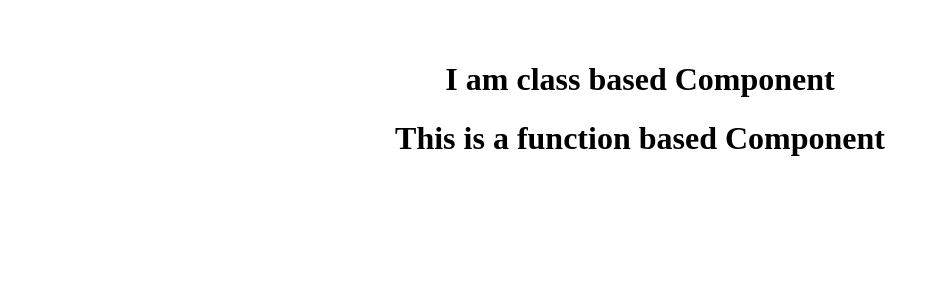
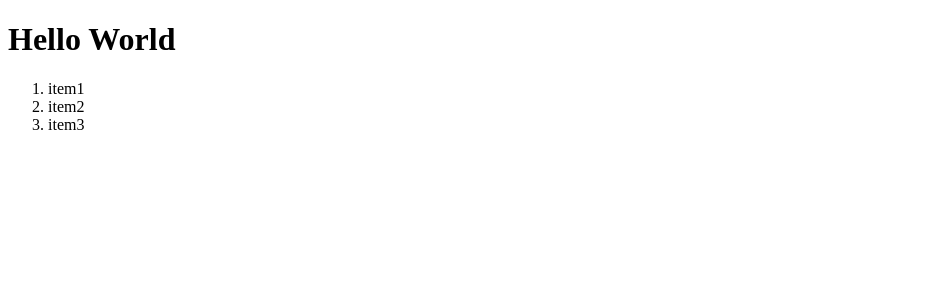
Before and after one commit to jkplearner/Java-full-stack-training, a React (Vite) app in the folder react/day1/app/: page / in a window 1280 px wide. Shown: the top 300 px of the page, without its empty margins (0-940 px from the left). Built offline with nearby package versions, Linux system fonts and the light colour scheme.

Commit message:
usign JSX to create elemets

```diff
--- a/react/day1/app/src/App.jsx
+++ b/react/day1/app/src/App.jsx
@@ -1,7 +1,7 @@
 import { useState } from 'react'
 import reactLogo from './assets/react.svg'
 import viteLogo from '/vite.svg'
-import './App.css'
+// import './App.css'
 
 function App() {
   const [count, setCount] = useState(0)
--- a/react/day1/app/src/Component/Cbc.jsx
+++ b/react/day1/app/src/Component/Cbc.jsx
@@ -1,7 +1,12 @@
 import React from "react";
 class Cbc extends React.Component {
   render() {
-    return (<h1>I am class based Component</h1>);
+    return (
+      <><h1>This is a Class based Component</h1>
+      <h2>Name : M Jaya Krishna Pavan</h2>
+      <h2>Roll Number : 2211CS010388</h2>
+      <h2>CSE - Group 5</h2></>
+  );
   }
 }
 export default Cbc;
--- /dev/null
+++ b/react/day1/app/src/Component/Demo.jsx
@@ -0,0 +1,17 @@
+import React from 'react'
+
+const Demo = () => {
+  return (
+    <>
+      {React.createElement("h1", "null", "Hello World")}
+      {React.createElement("ol", {id : "demo"},
+        React.createElement("li", null, "item1"),
+        React.createElement("li", null, "item2"),
+        React.createElement("li", null, "item3")
+        )
+      }
+      </>
+  )
+}
+
+export default Demo;
--- a/react/day1/app/src/Component/Fbc.jsx
+++ b/react/day1/app/src/Component/Fbc.jsx
@@ -1,8 +1,10 @@
 import React from "react";
 function Fbc(){
     return(
-        <h1>This is a function based Component</h1>
-
+        <><h1>This is a function based Component</h1>
+        <h2>Name : M Jaya Krishna Pavan</h2>
+        <h2>Roll Number : 2211CS010388</h2>
+        <h2>CSE - Group 5</h2></>
     );
 }
 export default Fbc;
--- a/react/day1/app/src/main.jsx
+++ b/react/day1/app/src/main.jsx
@@ -4,9 +4,9 @@ import { createRoot } from 'react-dom/client'
 import App from './App.jsx'
 import Cbc from './Component/Cbc.jsx'
 import Fbc from './Component/Fbc.jsx'
+import Demo from './Component/demo.jsx'
 createRoot(document.getElementById('root')).render(
   <StrictMode>
-    <Cbc/>
-    <Fbc/>
+    <Demo />
   </StrictMode>,
 )
```
Also changed, not shown: 1 other file (tests, documents, lock files or other folders).
